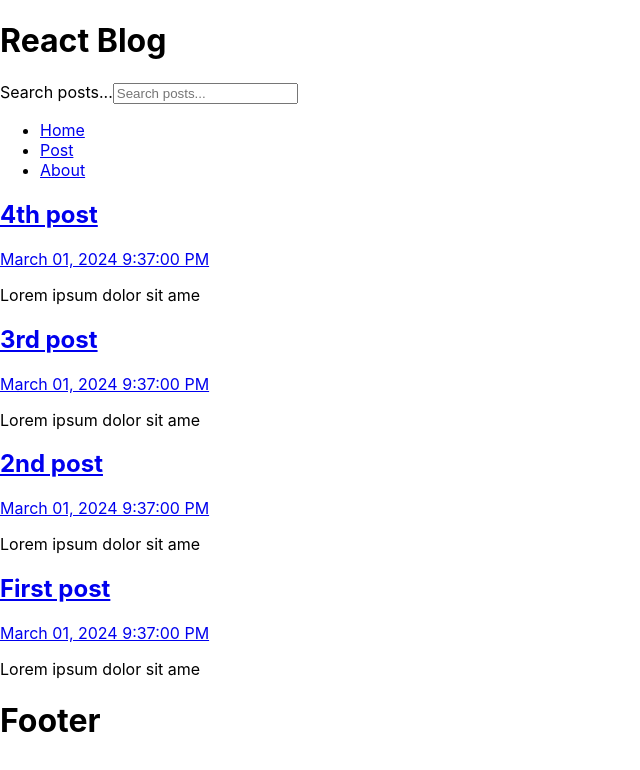
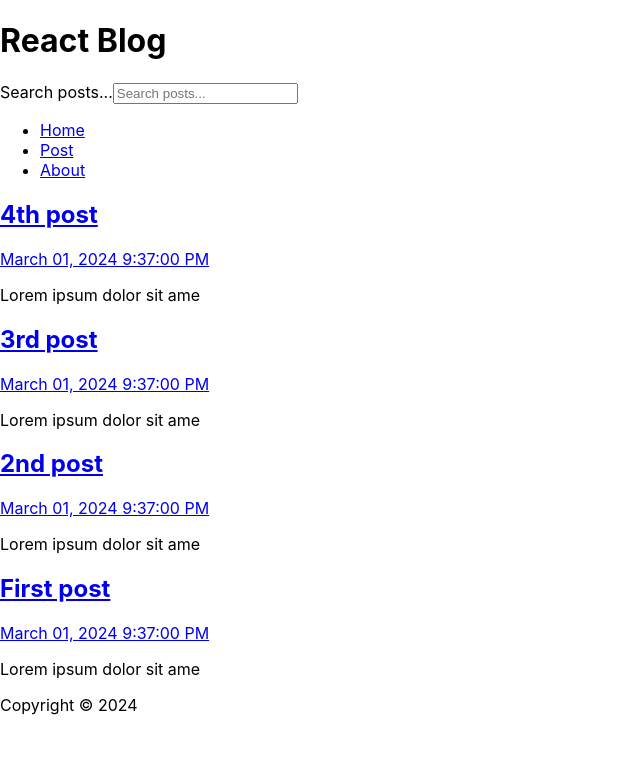
Before and after one commit to Abrafaks/blog, a React (Create React App) app: page / in a window 1280 px wide. Shown: the top 770 px of the page, without its empty margins (0-640 px from the left). Built offline with nearby package versions, Linux system fonts and the light colour scheme.

Commit message:
Add content to footer and missing components

```diff
--- a/src/Footer.js
+++ b/src/Footer.js
@@ -1,9 +1,12 @@
+import { isToday } from "date-fns";
 import React from "react";
+
+const today = new Date();
 
 const Footer = () => {
     return (
         <footer>
-            <h1>Footer</h1>
+            <p>Copyright &copy; {today.getFullYear()}</p>
         </footer>
     );
 };
--- a/src/Missing.js
+++ b/src/Missing.js
@@ -1,9 +1,14 @@
 import React from "react";
+import { Link } from "react-router-dom";
 
 const Missing = () => {
     return (
-        <main>
-            <h1>Missing</h1>
+        <main className="missing">
+            <h2>Page Not Found</h2>
+            <p>What a pity...</p>
+            <p>
+                <Link to="/">Visit Our Homepage</Link>
+            </p>
         </main>
     );
 };
```
